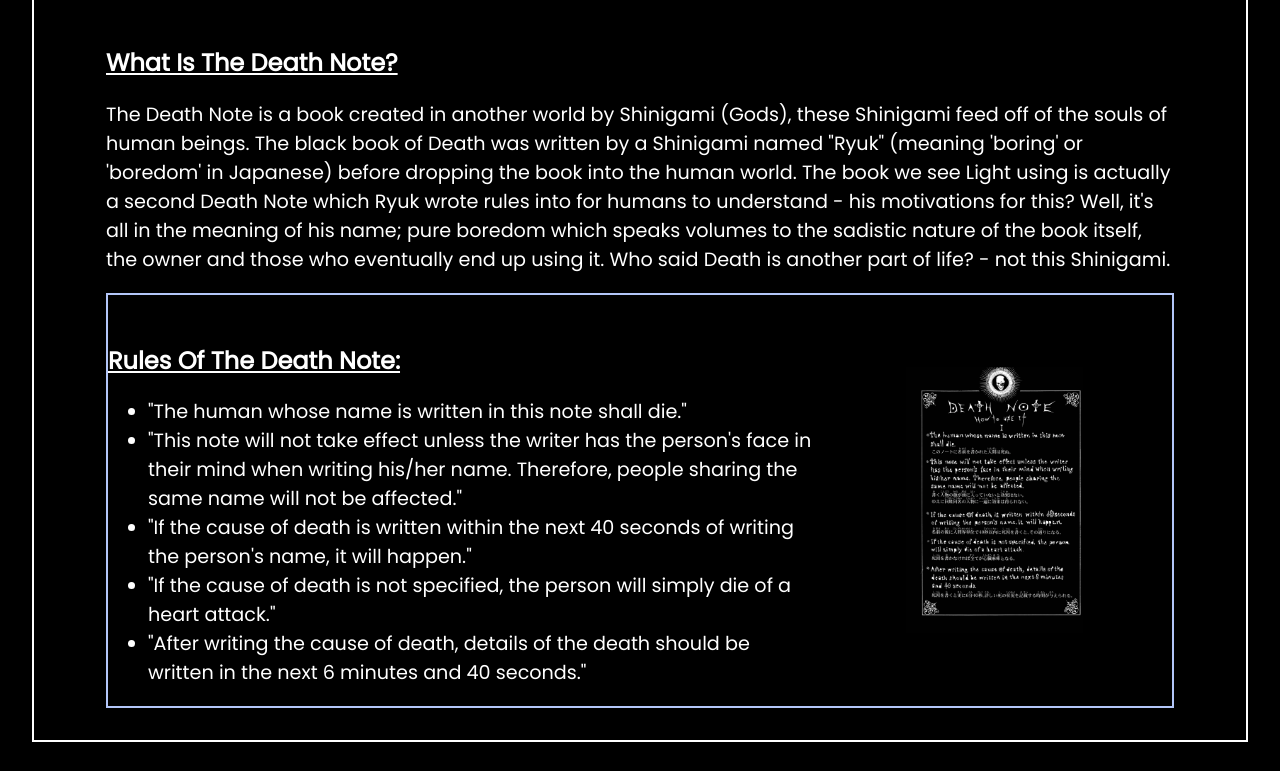
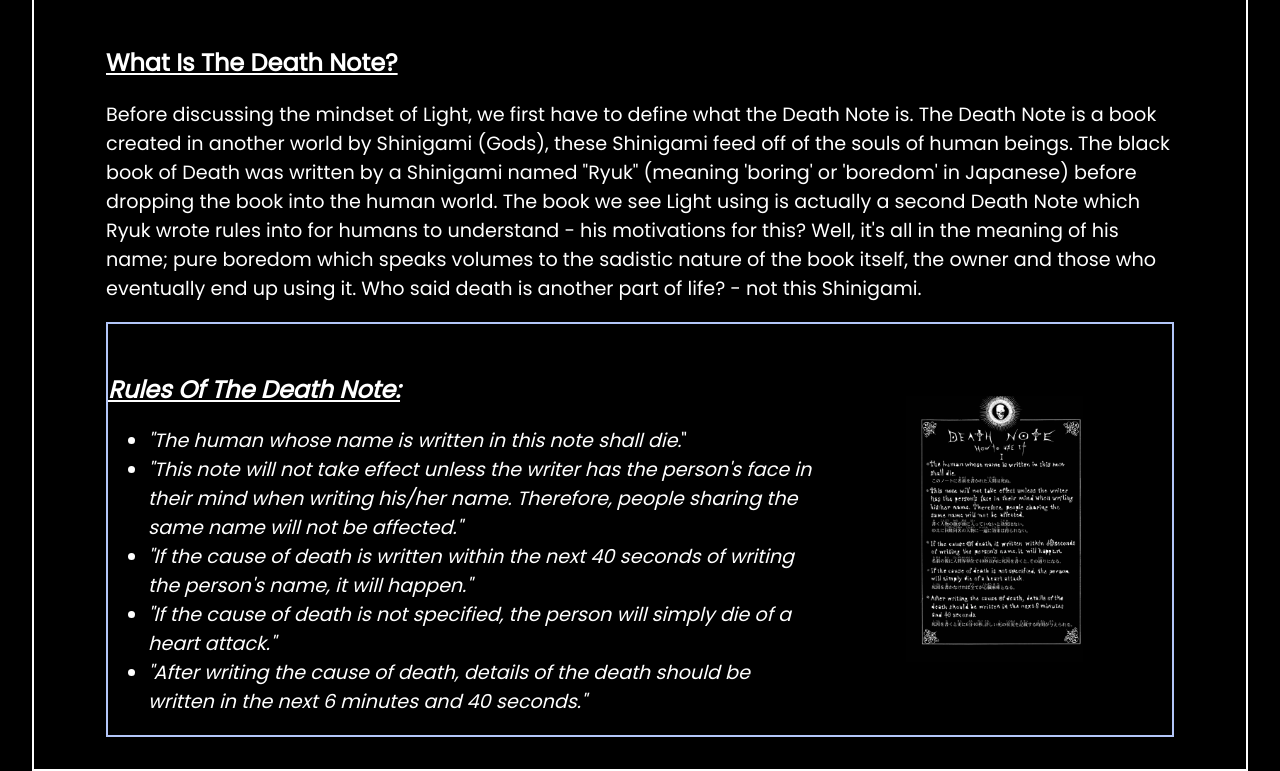
Before and after one commit to JLGH42/hobby-page-project, a plain HTML site: page project-1-hobby-page/index.html in a window 1280 px wide. Shown: the part 2152-2923 px from the top of the page. Before the commit the page ends 2894 px from the top, so only its background shows below. Drawn offline with Linux system fonts and the light colour scheme.

```diff
--- a/project-1-hobby-page/index.html
+++ b/project-1-hobby-page/index.html
@@ -15,7 +15,7 @@
   <body>
     <header id="navbar-container" class="grid-container">
       <nav id="navbar" class="grid-item">
-        <a href="#section-title">Intro</a>
+        <a href="#content">Intro</a>
         <a href="#justice-section">Justice</a>
         <a href="#consequences-section">Consequences</a>
         <a href="#end-section">End</a>
@@ -30,7 +30,7 @@
       </div>
     </div>
 
-    <main class="content">
+    <main id="content" class="content">
       <div id="section-title" class="grid-container">
         <h2>Who is <span>Light Yagami</span>? A <em>light </em>Overview</h2>
       </div>
@@ -87,40 +87,54 @@
         <h3 class="subheader">What is the Death Note?</h3>
         <div class="justice-content">
           <p>
-            The Death Note is a book created in another world by Shinigami
-            (Gods), these Shinigami feed off of the souls of human beings. The
-            black book of Death was written by a Shinigami named "Ryuk" (meaning
-            'boring' or 'boredom' in Japanese) before dropping the book into the
-            human world. The book we see Light using is actually a second Death
-            Note which Ryuk wrote rules into for humans to understand - his
-            motivations for this? Well, it's all in the meaning of his name;
-            pure boredom which speaks volumes to the sadistic nature of the book
-            itself, the owner and those who eventually end up using it. Who said
-            Death is another part of life? - not this Shinigami.
+            Before discussing the mindset of Light, we first have to define what
+            the Death Note is. The Death Note is a book created in another world
+            by Shinigami (Gods), these Shinigami feed off of the souls of human
+            beings. The black book of Death was written by a Shinigami named
+            "Ryuk" (meaning 'boring' or 'boredom' in Japanese) before dropping
+            the book into the human world. The book we see Light using is
+            actually a second Death Note which Ryuk wrote rules into for humans
+            to understand - his motivations for this? Well, it's all in the
+            meaning of his name; pure boredom which speaks volumes to the
+            sadistic nature of the book itself, the owner and those who
+            eventually end up using it. Who said death is another part of life?
+            - not this Shinigami.
           </p>
           <div id="rules" class="grid-container">
             <div class="rules-content">
-              <h3 class="subheader">Rules of the Death Note:</h3>
+              <h3 class="subheader"><em>Rules of the Death Note:</em></h3>
               <ul>
                 <li>
-                  "The human whose name is written in this note shall die."
+                  <em
+                    >"The human whose name is written in this note shall
+                    die.</em
+                  >"
                 </li>
                 <li>
-                  "This note will not take effect unless the writer has the
-                  person's face in their mind when writing his/her name.
-                  Therefore, people sharing the same name will not be affected."
+                  <em
+                    >"This note will not take effect unless the writer has the
+                    person's face in their mind when writing his/her name.
+                    Therefore, people sharing the same name will not be
+                    affected."</em
+                  >
                 </li>
                 <li>
-                  "If the cause of death is written within the next 40 seconds
-                  of writing the person's name, it will happen."
+                  <em
+                    >"If the cause of death is written within the next 40
+                    seconds of writing the person's name, it will happen."</em
+                  >
                 </li>
                 <li>
-                  "If the cause of death is not specified, the person will
-                  simply die of a heart attack."
+                  <em
+                    >"If the cause of death is not specified, the person will
+                    simply die of a heart attack."</em
+                  >
                 </li>
                 <li>
-                  "After writing the cause of death, details of the death should
-                  be written in the next 6 minutes and 40 seconds."
+                  <em
+                    >"After writing the cause of death, details of the death
+                    should be written in the next 6 minutes and 40 seconds."</em
+                  >
                 </li>
               </ul>
             </div>
@@ -131,6 +145,7 @@
               title="Death Note Rules"
             />
           </div>
+
         </div>
       </section>
     </main>
```
